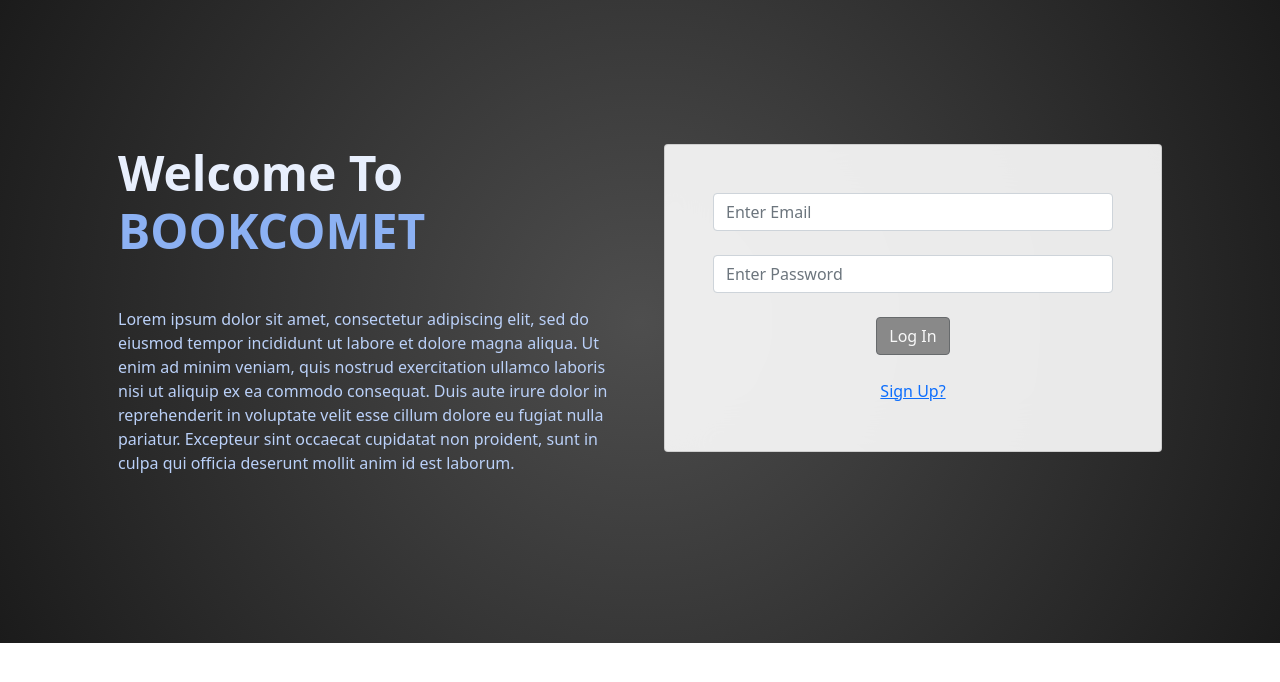
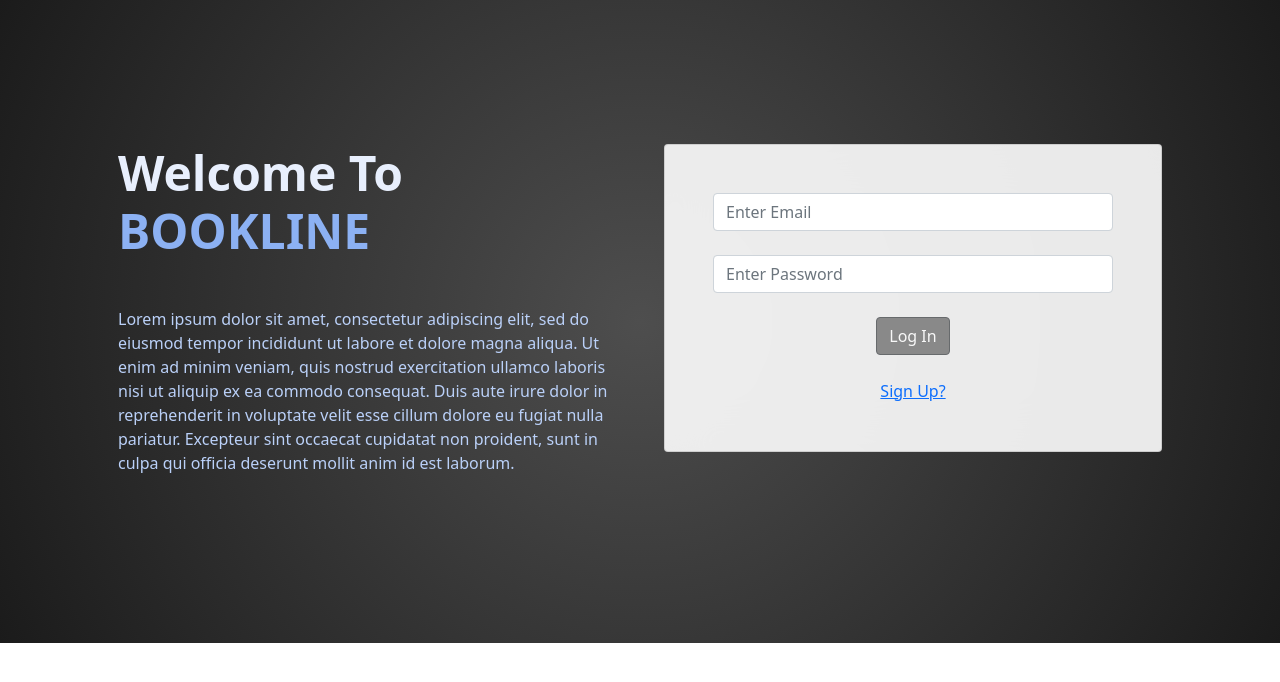
Before and after one commit to Gourab-Goswami/BookLine_frontend, an Angular app: page /login in a window 1280 px wide. Shown: the top 682 px of the page. Built offline with nearby package versions, Linux system fonts and the light colour scheme.

Commit message:
Adjustments of css

```diff
--- a/src/app/library/library.component.css
+++ b/src/app/library/library.component.css
@@ -6,10 +6,12 @@
     background: -webkit-linear-gradient(to right, rgba(251, 194, 235, 1), rgba(166, 193, 238, 1));
 
     /* W3C, IE 10+/ Edge, Firefox 16+, Chrome 26+, Opera 12+, Safari 7+ */
-    background: linear-gradient(to right, rgba(251, 194, 235, 1), rgba(166, 193, 238, 1))
+    background: linear-gradient(to right, rgba(251, 194, 235, 1), rgba(166, 193, 238, 1));
+    min-width: 100%;
+    margin: -2rem;
     }
 .left-btn {
-  margin-left: 2rem;
+  margin-left: 4rem;
 }
 .grid .grid-card {
   box-shadow: rgba(0, 0, 0, 0.4) 0px 2px 4px, rgba(0, 0, 0, 0.3) 0px 7px 13px -3px, rgba(0, 0, 0, 0.2) 0px -3px 0px inset;
--- a/src/app/library/library.component.html
+++ b/src/app/library/library.component.html
@@ -1,6 +1,7 @@
-<section class="gradient-custom-2" >
+
   <p>LIBRARY</p>
-  <div style="margin-top: 8rem">
+  <div class="gradient-custom-2" >
+  <div style="margin-top: 6rem">
     <div class="alert alert-danger alert-dismissible fade show" *ngIf="isError">
       <h4 class="alert-heading">
         <i class="bi-exclamation-octagon-fill"></i>{{ errorMsg }}
@@ -13,7 +14,7 @@
       ></button>
     </div>
   </div>
-  <button (click)="myFunction()" class="btn btn-dark left-btn">
+  <button (click)="myFunction()" class="btn btn-dark left-btn mt-5">
     <span *ngIf="!isList">View List</span>
     <span *ngIf="isList">View Grid</span>
   </button>
@@ -57,4 +58,4 @@
       </div>
     </div>
   </div>
-</section>
+</div>
--- a/src/app/user/login/login.component.html
+++ b/src/app/user/login/login.component.html
@@ -4,7 +4,7 @@
       <div class="col-lg-6 mb-5 mb-lg-0" style="z-index: 10">
         <h1 class="my-5 display-5 fw-bold ls-tight" style="color: hsl(218, 81%, 95%)">
           Welcome To <br />
-          <span style="color: hsl(218, 81%, 75%)">BOOKCOMET</span>
+          <span style="color: hsl(218, 81%, 75%)">BOOKLINE</span>
         </h1>
         <p class="mb-4 opacity-70" style="color: hsl(218, 81%, 85%)">
           Lorem ipsum dolor sit amet, consectetur adipiscing elit, sed do eiusmod tempor incididunt ut labore et dolore magna aliqua. Ut enim ad minim veniam, quis nostrud exercitation ullamco laboris nisi ut aliquip ex ea commodo consequat. Duis aute irure dolor in reprehenderit in voluptate velit esse cillum dolore eu fugiat nulla pariatur. Excepteur sint occaecat cupidatat non proident, sunt in culpa qui officia deserunt mollit anim id est laborum.
--- a/src/app/user/sign-up/sign-up.component.html
+++ b/src/app/user/sign-up/sign-up.component.html
@@ -4,7 +4,7 @@
             <div class="col-lg-6 mb-5 mb-lg-0" style="z-index: 10">
                 <h1 class="my-5 display-5 fw-bold ls-tight" style="color: hsl(218, 81%, 95%)">
                     Welcome To <br />
-                    <span style="color: hsl(218, 81%, 75%)">BOOKCOMET</span>
+                    <span style="color: hsl(218, 81%, 75%)">BOOKLINE</span>
                 </h1>
                 <p class="mb-4 opacity-70" style="color: hsl(218, 81%, 85%)">
                     Lorem ipsum dolor sit amet, consectetur adipiscing elit, sed do eiusmod tempor incididunt ut labore
```
